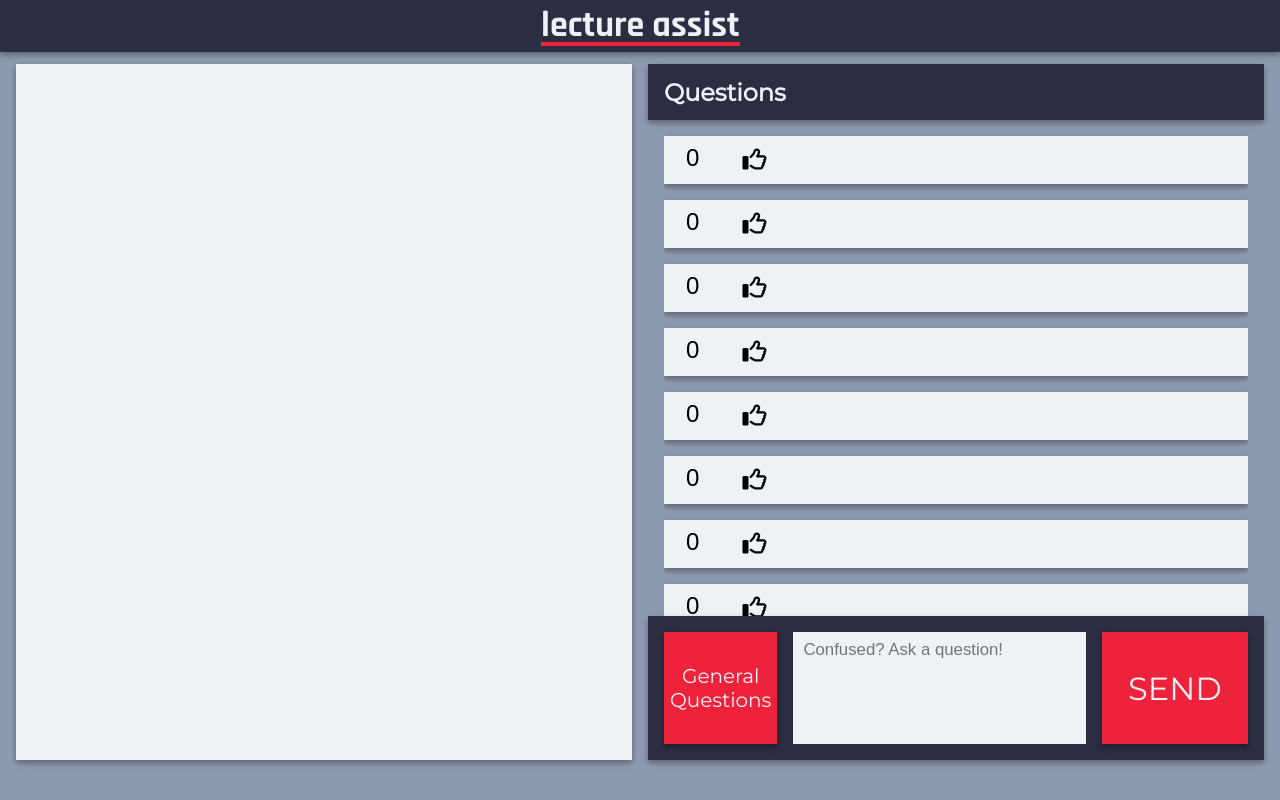
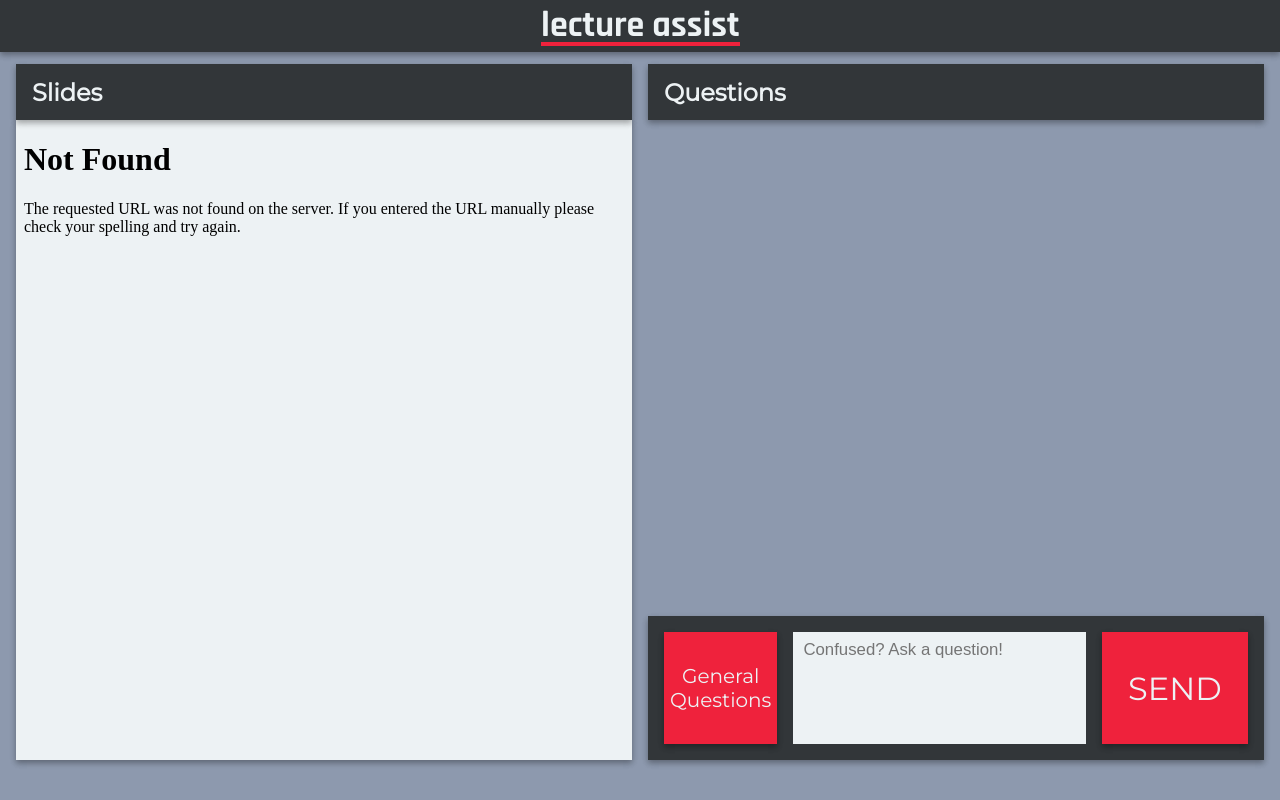
Before and after one commit to cakoch10/LectureAssist, a Flask app: template templates/student.html in a window 1280 px wide. Run offline with Flask 2, Linux system fonts and the light colour scheme; the template is opened without the code that fills it, so the values that code supplies are empty; parts of the project's set-up code (start-up, migrations or seed data) failed here and were passed over; some libraries are stand-ins or nearby versions; some web fonts are replaced.

Commit message:
front-end touchups and starting linking

```diff
--- /dev/null
+++ b/questions.json
@@ -0,0 +1 @@
+{"What is C++ work\n\n": ["work"], "What is C++ programming\n\n": ["programming"], "test\n": ["test"], "What is C++ syntax\n\n": ["syntax"], "How does C++ Work\n": ["C++ Work"], "What is ocaml?": ["ocaml"], "How do you write C++ syntax\n\n": ["C++ syntax"], "What is C++\n": ["C++"], "What does that function do?": ["function"]}
--- a/static/css/main.scss
+++ b/static/css/main.scss
@@ -1,5 +1,5 @@
 // Color Palette
-$baseColor: #2B2D42;
+$baseColor: #323639;
 $subColor: #8D99AE;
 $contrastColor: #EDF2F4;
 $weakAccentColor: #EF223C;
@@ -66,6 +66,26 @@
     0 3px 6px rgba(0, 0, 0, 0.24);
 }
 
+#slideHeader {
+  grid-area: slideHeader;
+  font-family: 'Montserrat',
+  sans-serif;
+  margin-top: 0;
+  margin-bottom: -16px;
+  @media (min-width: 768px) {
+    margin-left: 16px;
+    margin-right: 0;
+  }
+  margin-right: 8px;
+  margin-left: 8px;
+  z-index: 2;
+  background-color: $baseColor;
+  color: $contrastColor;
+  display: flex;
+  padding-left: 16px;
+  align-items: center;
+}
+
 #slides {
   grid-area: slides;
   @media (min-width: 768px) {
@@ -73,6 +93,14 @@
   }
   margin: 0px 8px 0px 8px;
   background-color: $contrastColor;
+  display:flex;
+  justify-content: center;
+  align-items: center;
+  .pdf-viewer {
+    width: 100%;
+    height: 100%;
+    border: none;
+  }
 }
 
 #feed {
@@ -218,8 +246,7 @@
   background-color: $navBackgroundColor
 }
   #feedHeader {
-    font-family: 'Montserrat',
-    sans-serif;
+    font-family: 'Montserrat', sans-serif;
     margin-top:0;
     margin-bottom: -16px;
     @media (min-width: 768px) {
@@ -228,7 +255,6 @@
     }
     margin-right: 8px;
     margin-left: 8px;
-
     z-index: 2;
     grid-area: feedHeader;
     background-color: $baseColor;
@@ -237,9 +263,10 @@
     padding-left: 16px;
     align-items: center;
   }
+
 #app {
-  min-height: 100vh;
-  max-height: 100vh;
+  height: 100vh;
+  overflow: hidden;
   padding: 0;
   margin: 0 auto;
   display: grid;
@@ -249,20 +276,19 @@
     grid-template-rows: 48px 5vh 60vh 18vh auto;
     grid-template-areas:
       "header header"
-      "slides feedHeader"
+      "slideHeader feedHeader"
       "slides feed"
       "slides input"
       ". .";
   }
   grid-gap: 8px;
   grid-template-columns: 100%;
-  grid-template-rows: 48px .05fr 1fr 150px auto;
+  grid-template-rows: 48px 40px 450px 160px;
   grid-template-areas:
     "header"
     "feedHeader"
     "feed"
-    "input"
-    "footer";
+    "input";
   background-color: $subColor;
 }
 
--- a/static/js/main.js
+++ b/static/js/main.js
@@ -2,28 +2,40 @@
   template: `<div class="feed-entry">
   <div class="upvote-count">{{ counter }}</div>
 <button class="upvote-btn" v-on:click="thumbsUp" :disabled=disabled><i class="fa fa-thumbs-o-up" aria-hidden="true"></i></button>
-  <div class="message">{{ message }}</div>
+  <div class="message">{{ question }}</div>
   </div>`,
+  props: ['question','counter','index'],
+  // props: ['counter','question'],
   data:
     function() {
-    return {
-      counter: 0,
-      message: "",
-      disabled: false,
+      return {
+        disabled: false
+      };
+    },
+  methods: {
+    thumbsUp: function() {
+      this.disabled = true;
+      this.$emit('increment', this.index, this.counter + 1);
     }
-  },
-  methods: {
-    thumbsUp: function(message) {
-      this.counter += 1;
-      this.disabled = true;
-    }
-  },
-  computed: {
   }
 });
 
 window.onload = function () {
+
   var socket = io();
+  socket.on('connect', function () {
+    socket.emit('my event', {
+      data: 'I\'m connected!'
+    });
+  });
+  socket.on('message', function (msg) {
+    app.questions.push({
+      text: app.newQuestionText,
+      counter: app.newCounter
+    });
+    this.newQuestionText = '';
+    this.newCounter = 0;
+  });
 
   var app = new Vue({
     el: '#app',
@@ -31,22 +43,21 @@
       feedEntry
     },
     data: {
-      question: ""
+      newCounter: 0,
+      questions: [],
+      newQuestionText: ''
     },
     methods: {
-      sendQuestion: function(question) {
-        socket.emit('message', question);
+      addNewQuestion: function () {
+        socket.emit('message', this.newQuestionText);
+      },
+      incrementCounter: function (index, newCounter) {
+        socket.emit('upvote',this.questions[index].text);
+        this.questions[index].counter = newCounter;
       }
+    },
+    events: {
+
     }
   });
-  socket.on('connect', function () {
-    socket.emit('my event', {
-      data: 'I\'m connected!'
-    });
-  });
-  socket.on('message', function (msg) {
-
-  });
-
-
 }
--- a/templates/student.html
+++ b/templates/student.html
@@ -23,30 +23,24 @@
         <h1>lecture assist</h1>
       </a>
     </nav>
+    <h2 class="slide-header pane" id="slideHeader">Slides</h2>
+    <div class="pane" id="slides">
+      <iframe class="pdf-viewer" src="{{ url_for('static',filename='pdf/test2.pdf') }}" width="640" height="480"></iframe>
+    </div>
     <h2 class="feed-header pane" id="feedHeader">Questions</h2>
-    <div class="pane" id="slides"></div>
     <div id="feed">
-
-      <feed-entry></feed-entry>
-      <feed-entry></feed-entry>
-      <feed-entry></feed-entry>
-      <feed-entry></feed-entry>
-      <feed-entry></feed-entry>
-      <feed-entry></feed-entry>
-      <feed-entry></feed-entry>
-      <feed-entry></feed-entry>
-      <feed-entry></feed-entry>
-      <feed-entry></feed-entry>
-      <feed-entry></feed-entry>
+     <feed-entry v-for="(q, index) in questions" :key="q.text"
+     :counter="q.counter" :question="q.text" :index="index"
+     @increment="incrementCounter(index, q.counter+1)"></feed-entry>
     </div>
 
     <div id="input">
       <button class="show-presets">General Questions</button>
       <div class="question-input">
-            <textarea rows="4" placeholder="Confused? Ask a question!" v-model="question"></textarea>
+            <textarea rows="4" placeholder="Confused? Ask a question!" v-model="newQuestionText" v-on:keyup.enter="addNewQuestion"></textarea>
       </div>
 
-      <button class="pane send" v-on:click="sendQuestion(question)">SEND</button>
+      <button class="pane send" v-on:click="addNewQuestion">SEND</button>
     </div>
 
   </div>
```
Also changed, not shown: app2.py (+16 -10 lines), static/css/main.css (+41 -10 lines), static/css/main.min.css, 4 other files.
